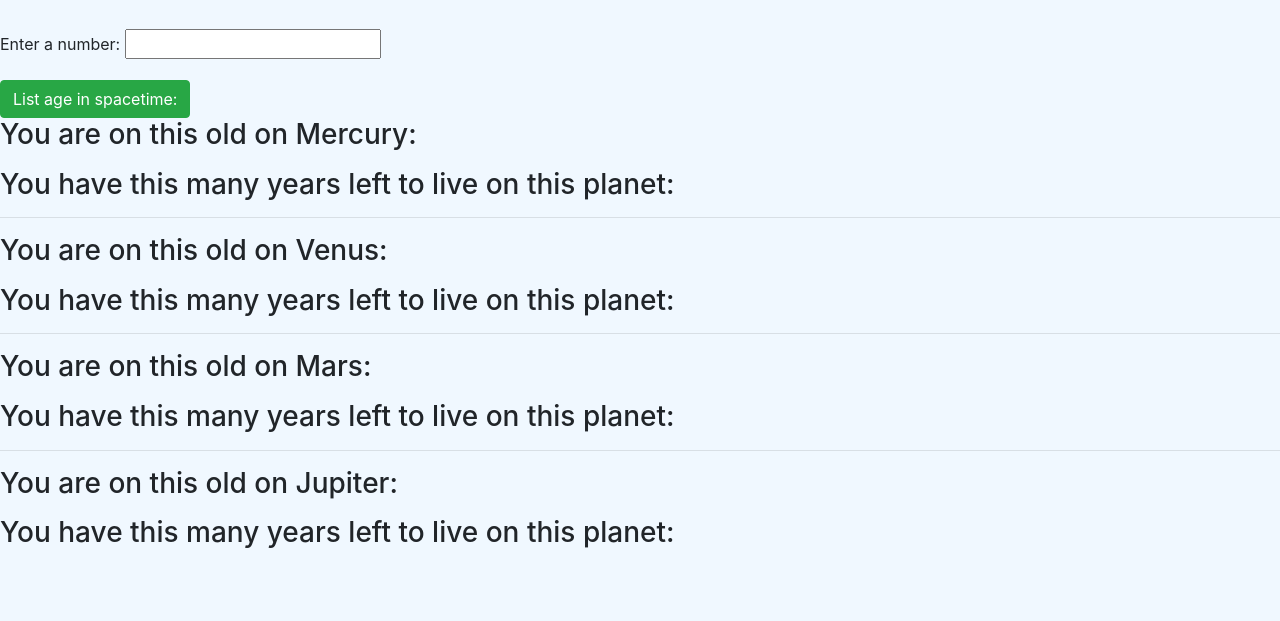
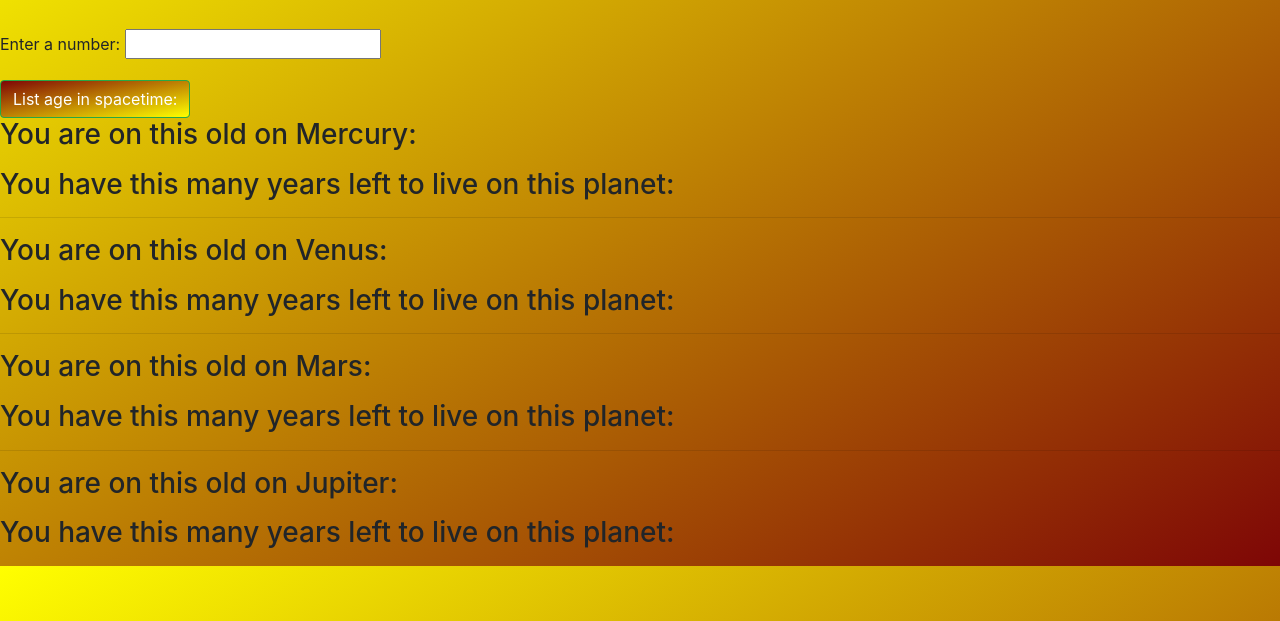
Before and after one commit to dereksmith2018/Super-Galatic-Age-Calcualtor, a website built with webpack: page src/index.html in a window 1280 px wide. Shown: the part 179-800 px from the top of the page. Built offline with nearby package versions, Linux system fonts and the light colour scheme.

```diff
--- a/src/styles.css
+++ b/src/styles.css
@@ -1,10 +1,11 @@
-button{
-    color: blue;
-    background-color: rgb(218, 146, 12);
-  }
+
   body{
-    background-color: aliceblue;
+    background-image: linear-gradient(to bottom right, yellow, rgb(126, 6, 6));
   }
   #jumbo{
     background-image: linear-gradient(to bottom right, rgb(126, 6, 6), yellow);
   }
+  .btn{
+    background-image: linear-gradient(to bottom right, rgb(126, 6, 6), yellow);
+
+  }
```
